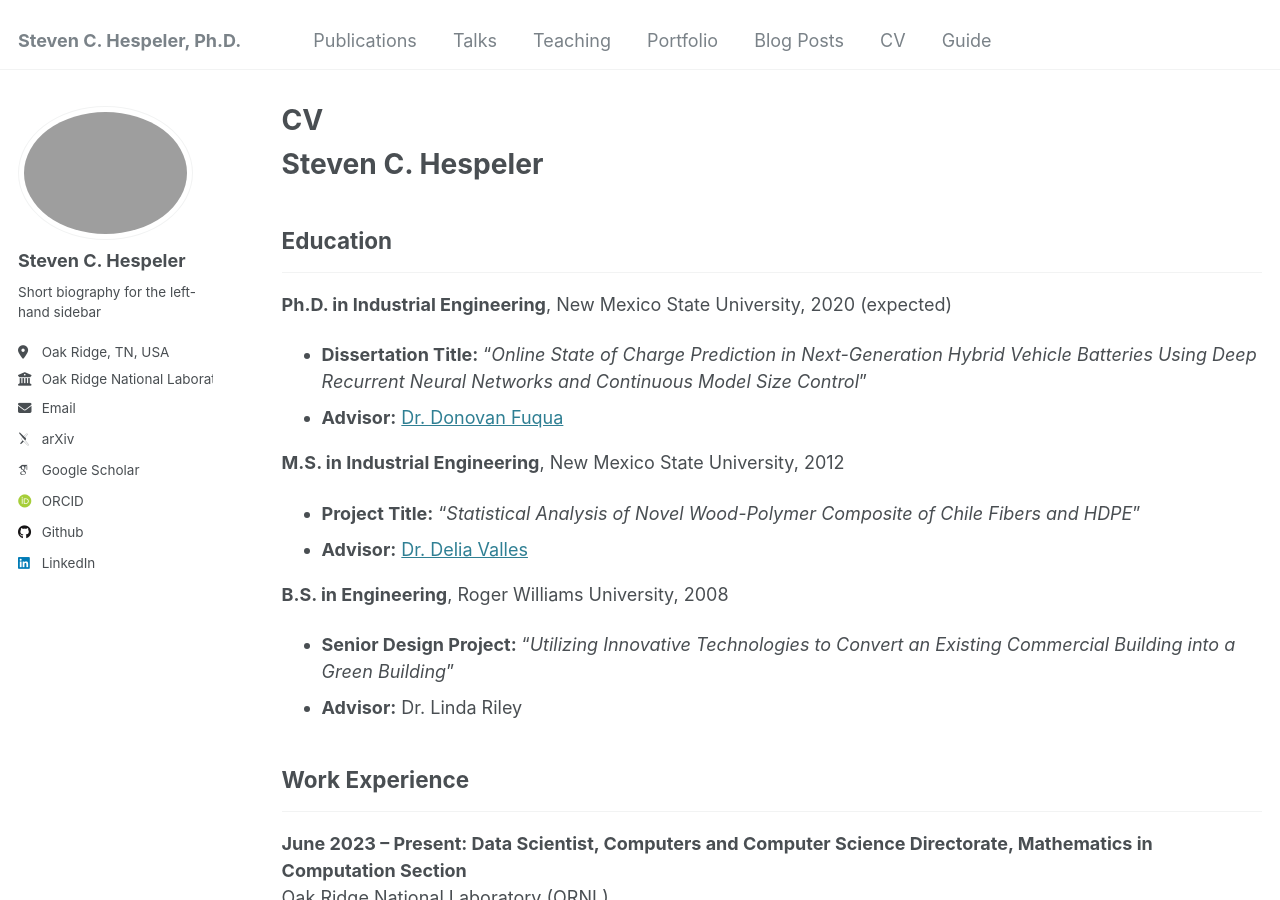
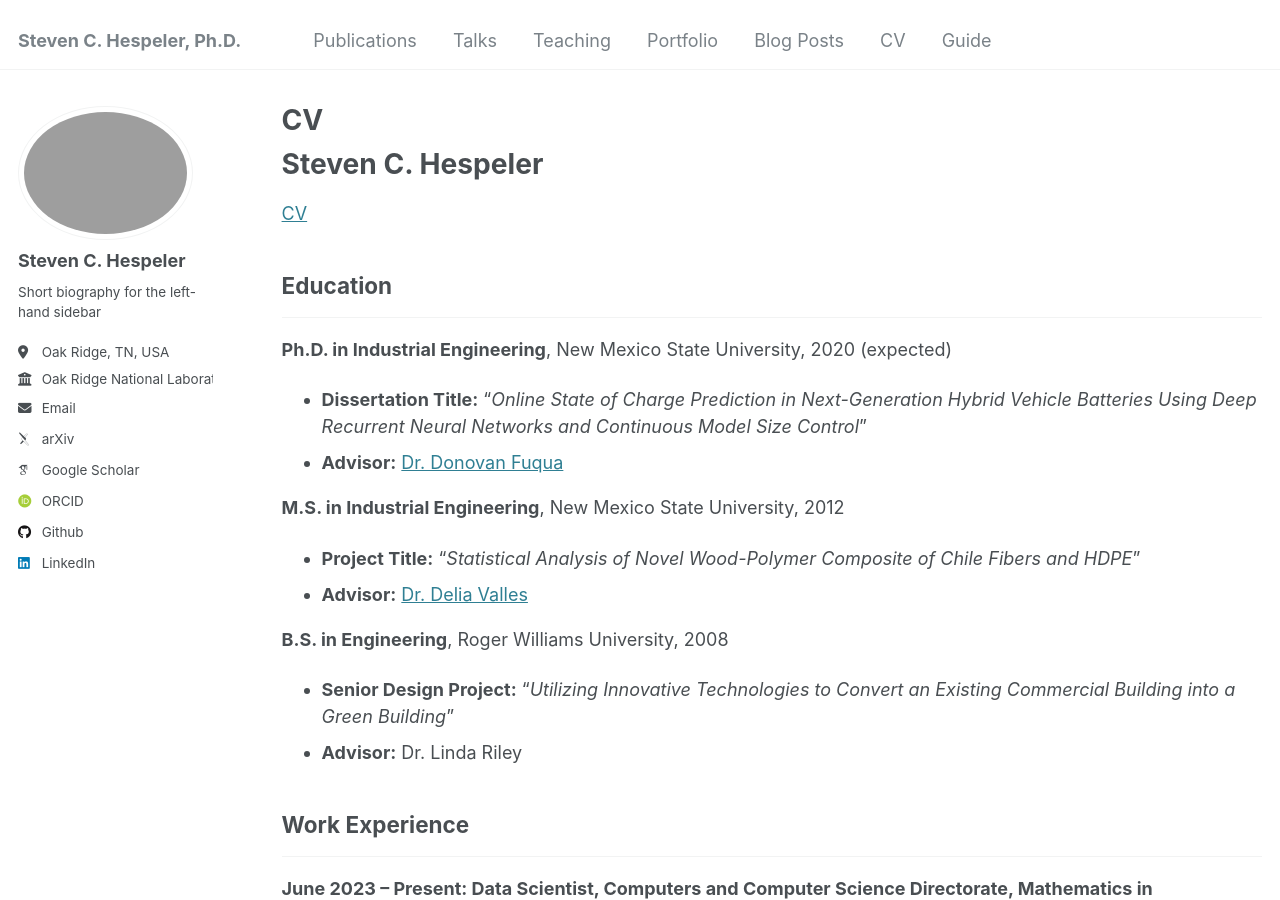
Before and after one commit to TovNephesh/stevenhespeler, a Jekyll site: the page built from _pages/cv.md, in a window 1280 px wide and 900 px high. Built offline with Jekyll 4.4.1, drawn with Linux system fonts in a browser that asks for light colours; some web fonts are replaced.

Commit message:
Update cv.md

```diff
--- a/_pages/cv.md
+++ b/_pages/cv.md
@@ -8,6 +8,7 @@ redirect_from:
 ---
 
 # Steven C. Hespeler
+[CV](http://tovnephesh.github.io/files/CV_Hespeler.pdf)
 
 ## Education
 ---
```
